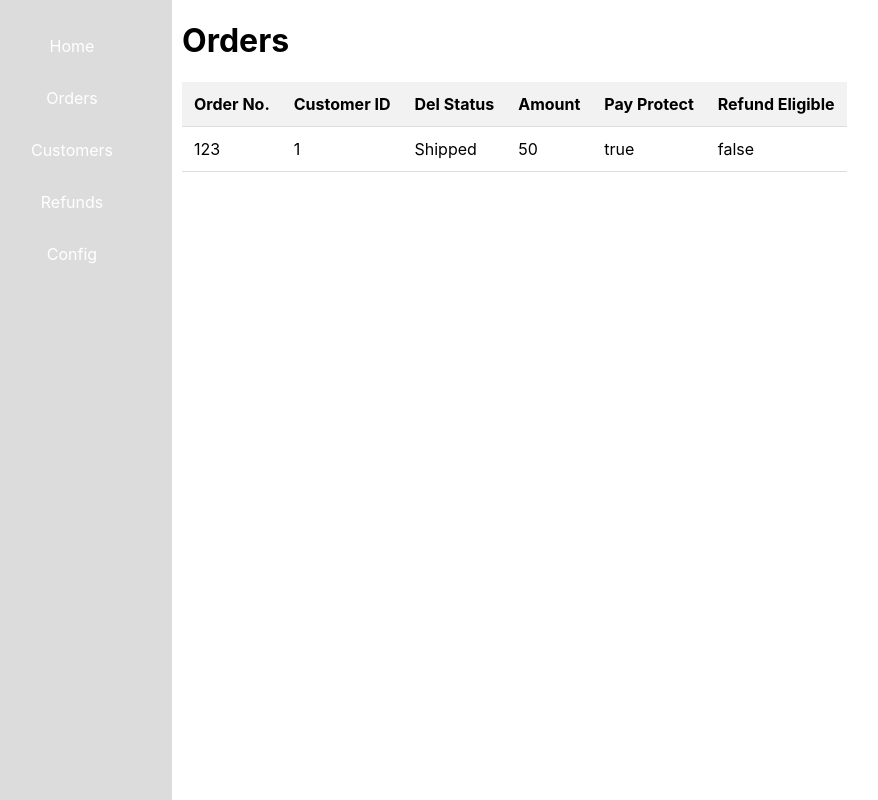
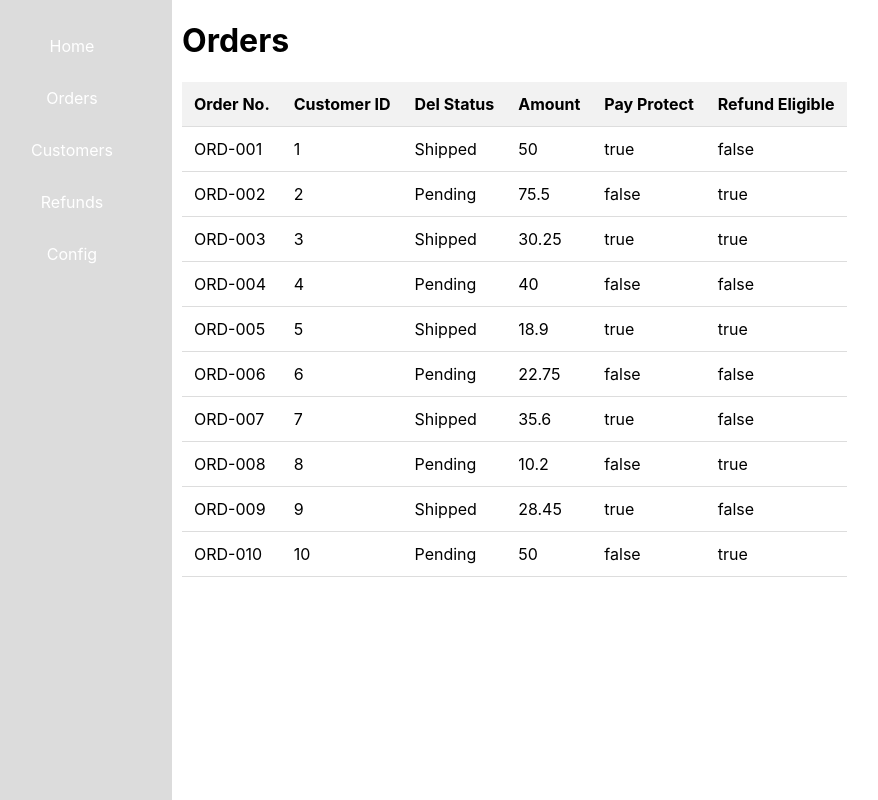
Before and after one commit to TheCyberFlash/stjag-basic-crud-react, a React (Create React App) app in the folder basic-crud/: page /orders in a window 1280 px wide. Shown: the whole page, without its empty margins (28-906 px from the left). Built offline with nearby package versions, Linux system fonts and the light colour scheme.

Commit message:
Update Orders.js
Dummy Data

```diff
--- a/basic-crud/src/components/Orders.js
+++ b/basic-crud/src/components/Orders.js
@@ -6,8 +6,17 @@ const Orders = () => {
     const columns = ['Order No.', 'Customer ID', 'Del Status', 'Amount', 'Pay Protect', 'Refund Eligible'];
   // Dummy data
   const data = [
-    { 'Order No.': '123', 'Customer ID': 1, 'Del Status': 'Shipped', 'Amount': 50.00, 'Pay Protect': true, 'Refund Eligible': false },
-  ];
+    { 'Order No.': 'ORD-001', 'Customer ID': 1, 'Del Status': 'Shipped', 'Amount': 50.00, 'Pay Protect': true, 'Refund Eligible': false },
+  { 'Order No.': 'ORD-002', 'Customer ID': 2, 'Del Status': 'Pending', 'Amount': 75.50, 'Pay Protect': false, 'Refund Eligible': true },
+  { 'Order No.': 'ORD-003', 'Customer ID': 3, 'Del Status': 'Shipped', 'Amount': 30.25, 'Pay Protect': true, 'Refund Eligible': true },
+  { 'Order No.': 'ORD-004', 'Customer ID': 4, 'Del Status': 'Pending', 'Amount': 40.00, 'Pay Protect': false, 'Refund Eligible': false },
+  { 'Order No.': 'ORD-005', 'Customer ID': 5, 'Del Status': 'Shipped', 'Amount': 18.90, 'Pay Protect': true, 'Refund Eligible': true },
+  { 'Order No.': 'ORD-006', 'Customer ID': 6, 'Del Status': 'Pending', 'Amount': 22.75, 'Pay Protect': false, 'Refund Eligible': false },
+  { 'Order No.': 'ORD-007', 'Customer ID': 7, 'Del Status': 'Shipped', 'Amount': 35.60, 'Pay Protect': true, 'Refund Eligible': false },
+  { 'Order No.': 'ORD-008', 'Customer ID': 8, 'Del Status': 'Pending', 'Amount': 10.20, 'Pay Protect': false, 'Refund Eligible': true },
+  { 'Order No.': 'ORD-009', 'Customer ID': 9, 'Del Status': 'Shipped', 'Amount': 28.45, 'Pay Protect': true, 'Refund Eligible': false },
+  { 'Order No.': 'ORD-010', 'Customer ID': 10, 'Del Status': 'Pending', 'Amount': 50.00, 'Pay Protect': false, 'Refund Eligible': true },
+];
 
     return (
         <div>
```
